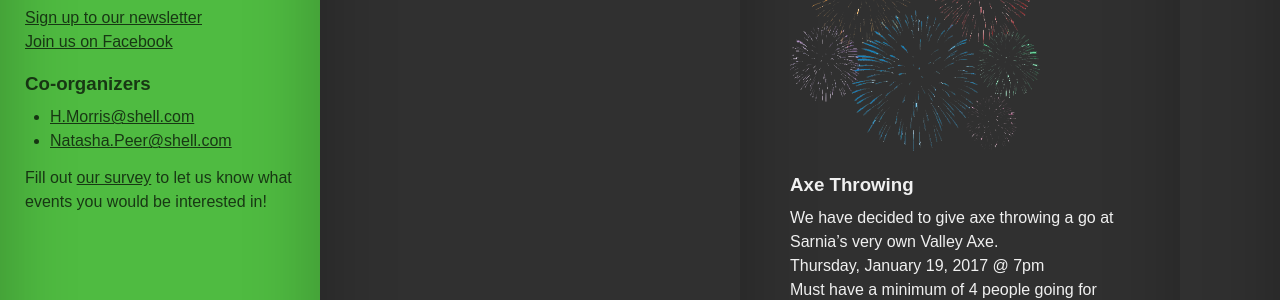
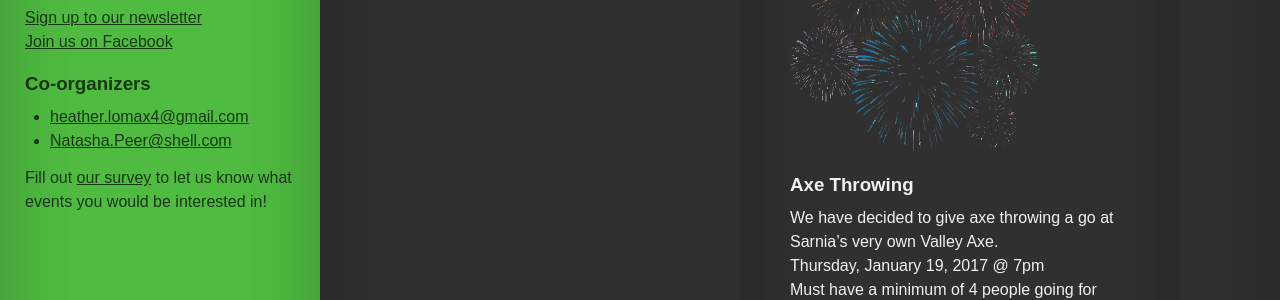
Before and after one commit to ccmorris/bwpt.beer, a Jekyll site: the page built from index.html, in a window 1280 px wide. Shown: the part 290-590 px from the top of the page. Built offline with Jekyll 4.4.1, drawn with Linux system fonts in a browser that asks for light colours; some web fonts are replaced.

Commit message:
updated email address for heather

```diff
--- a/_includes/header.html
+++ b/_includes/header.html
@@ -13,7 +13,7 @@
             <h3>Co-organizers</h3>
             <ul>
                 <li class="organizer">
-                    <a href="mailto:h.morris@shell.com" title="Heather Lomax">H.Morris@shell.com</a>
+                    <a href="mailto:heather.lomax4@gmail.com" title="Heather Lomax">heather.lomax4@gmail.com</a>
                 </li>
                 <li class="organizer">
                     <a href="mailto:Natasha.Peer@shell.com" title="Natasha Peer">Natasha.Peer@shell.com</a>
```
